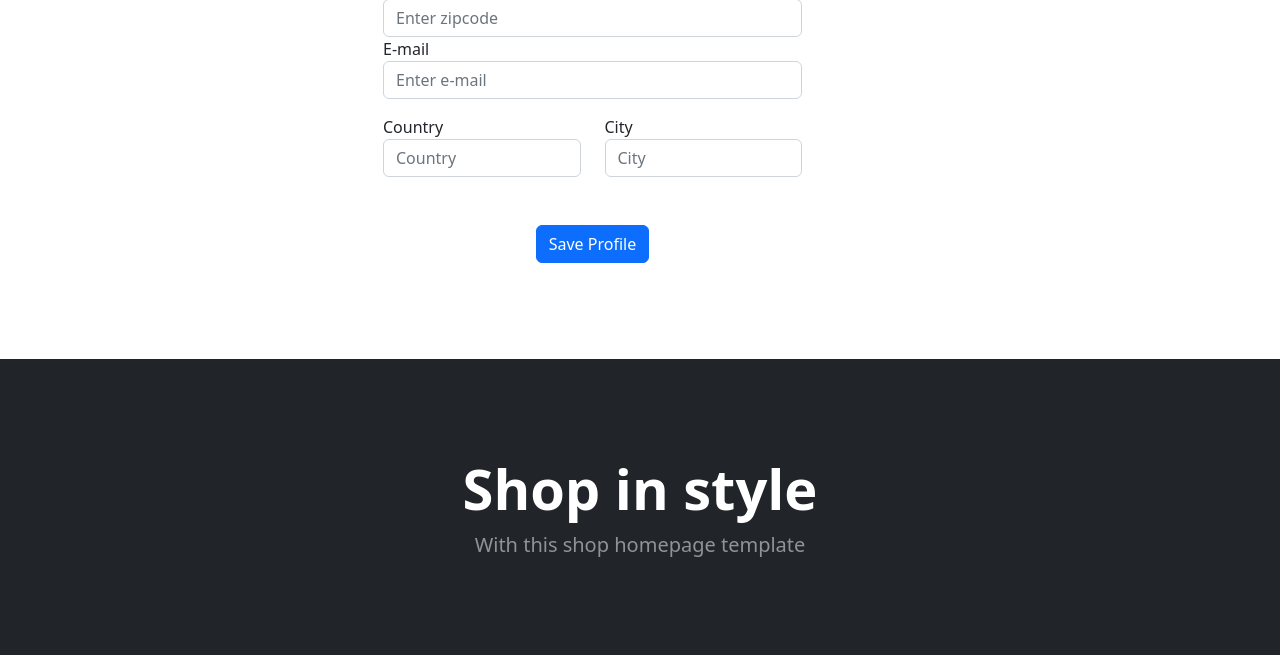
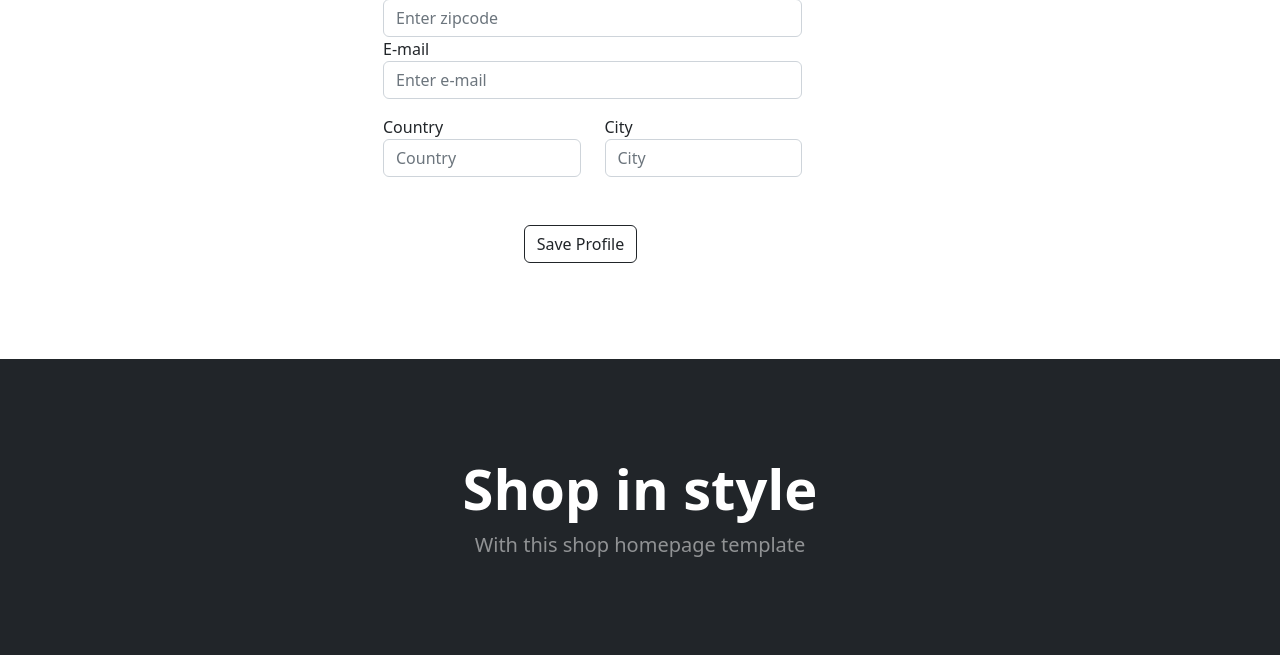
Before and after one commit to RistoPeterson/EShop, a Django app: page /profile/ in a window 1280 px wide. Shown: the part 566-1221 px from the top of the page. Run offline with Django 4.2, Linux system fonts and the light colour scheme; a user stored in the database is signed in; data comes from the database, SQL or seed files in the repository; both versions use the stored data as it was after the commit; some libraries are stand-ins or nearby versions.

Commit message:
Profile page link, button and etc

```diff
--- a/accounts/views.py
+++ b/accounts/views.py
@@ -1,6 +1,7 @@
 from django.shortcuts import render, redirect
 from django.contrib.auth.forms import UserCreationForm, AuthenticationForm
-from django.contrib.auth import  logout, login
+from django.contrib.auth import logout, login
+
 
 # Create your views here.
 
@@ -21,6 +22,7 @@ def signup_view(request):
     else:
         form = UserCreationForm(request.POST)
     return render(request, "signup.html", {"form": form})
+
 
 def login_view(request):
     if request.method == "POST":
--- a/mainapp/forms.py
+++ b/mainapp/forms.py
@@ -29,6 +29,7 @@ class ShippingAddressForm(forms.Form):
         'placeholder': 'Zip Code',
     }))
 
+
 class CouponForm(forms.Form):
     code = forms.CharField(widget=forms.TextInput(attrs={
         "class": "form-control",
--- a/templates/base.html
+++ b/templates/base.html
@@ -42,7 +42,7 @@
                                 {{ user.get_username }}
                             </a>
                             <ul class="dropdown-menu">
-                                <li><a class="dropdown-item" href="#">Profile</a></li>
+                                <li><a class="dropdown-item" href="{% url 'mainapp:profile' %}">Profile</a></li>
                                 <li><hr class="dropdown-divider"></li>
                                 <li><a class="dropdown-item" href="{% url 'accounts:logout' %}">Log out</a></li>
                             </ul>
--- a/templates/profile.html
+++ b/templates/profile.html
@@ -59,7 +59,7 @@
                         </div>
                     </div>
                     <div class="mt-5 text-center">
-                        <button class="btn btn-primary profile-button" type="button">Save Profile</button>
+                        <button class="btn btn-outline-dark mt-auto me-4" type="button">Save Profile</button>
                     </div>
                 </div>
             </div>
```
Also changed, not shown: db.sqlite3.
